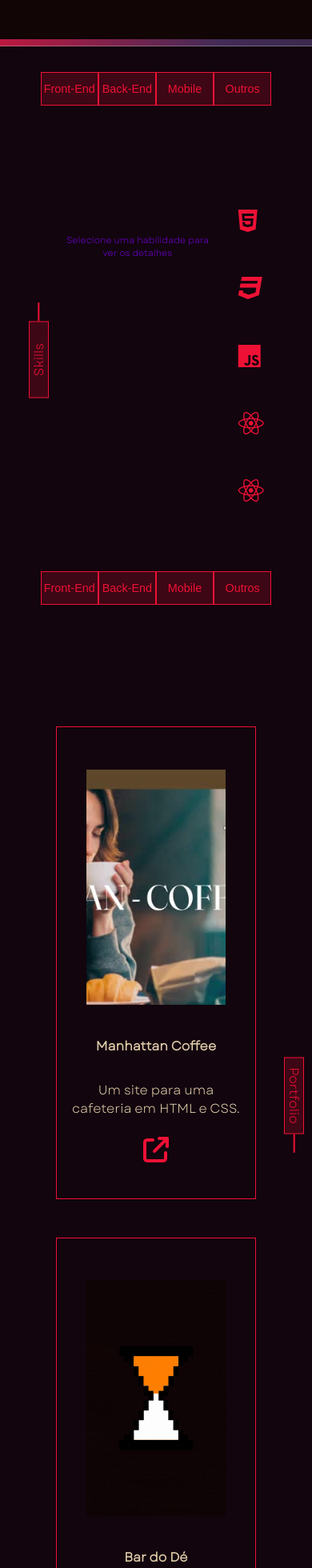
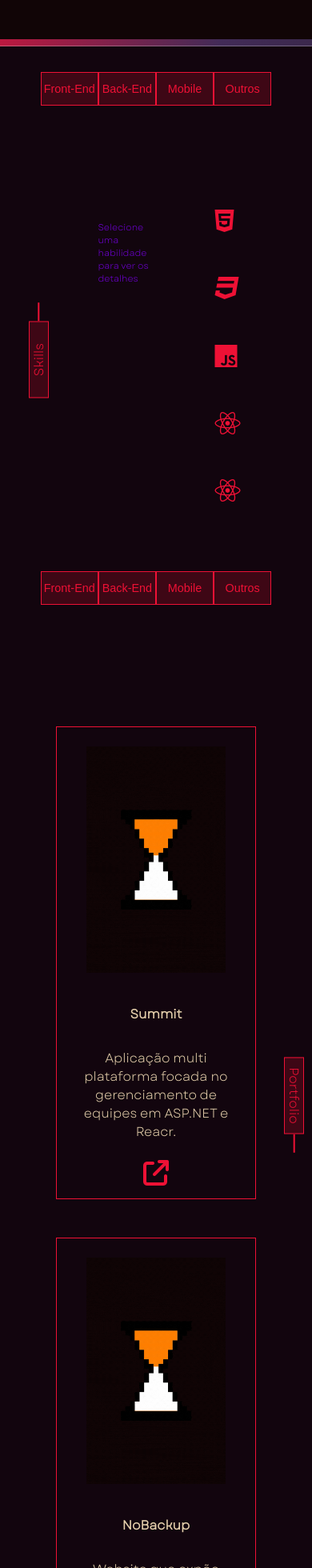
Before and after one commit to niellegs/Portfolio, a React (Vite) app in the folder portfolio/: page / in a window 390 px wide. Shown: the part 2086-4046 px from the top of the page at 80% size. Built offline with nearby package versions, Linux system fonts and the light colour scheme.

Commit message:
att - portfolio

```diff
--- a/portfolio/src/Components/Portfolio/Portfolio.tsx
+++ b/portfolio/src/Components/Portfolio/Portfolio.tsx
@@ -1,6 +1,5 @@
 import {useState} from "react";
 import "./Portfolio.css"
-import manhattanCoffe from "../../assets/project1.png";
 import onProgress from "../../assets/on_progress.gif";
 
 // COMPONENTS
@@ -19,8 +18,8 @@ interface Portfolio {
 function Portfolio() {
     const topics: string[] = ["Front-End", "Back-End", "Mobile", "Outros"];
     const projects: Portfolio[] = [
-        {img: manhattanCoffe, topic: "Front-End",title: "Manhattan Coffee", description: "Um site para uma cafeteria em HTML e CSS.", src: "https://niellegs.github.io/manhattan-coffee-house/#"},
-        {img: onProgress, topic: "Mobile", title: "Bar do Dé", description: "Um cardápio digital para um bar em React Native.", src: "https://github.com/niellegs/bar_do_de_mobile"}
+        {img: onProgress, topic: "Mobile",title: "Summit", description: "Aplicação multi plataforma focada no gerenciamento de equipes em ASP.NET e Reacr.", src: "#"},
+        {img: onProgress, topic: "Front-End", title: "NoBackup", description: "Website que expõe vulnerabilidades com base na API do CVE (Common Vulnerabilities and Exposures).", src: "#"}
 
     ];
 
--- a/portfolio/src/Components/Skills/Skills.css
+++ b/portfolio/src/Components/Skills/Skills.css
@@ -51,7 +51,7 @@
 
 .skill_info div{
     position: relative;
-    width: 40%;
+    width: 0;
     height: 2rem;
     background-color: rgba(112, 1, 215, 0.3);;
     overflow: hidden;
@@ -65,7 +65,7 @@
     top: 50%;
     left: 0;
     transform: translateY(-50%);
-    width: 90%;;
+    width: 100%;;
     height: 2rem;
     background-color: #7001d7;
     z-index: 1;
@@ -104,8 +104,9 @@ i {
         font-size: .9rem;
     }
     .skill_info {
-        width: 65vw;
-        padding-right: 1rem;
+        width: 50vw;
+        padding: 0rem 4rem;
+        text-align: left;
     }
 
     .skill_info p {
```
